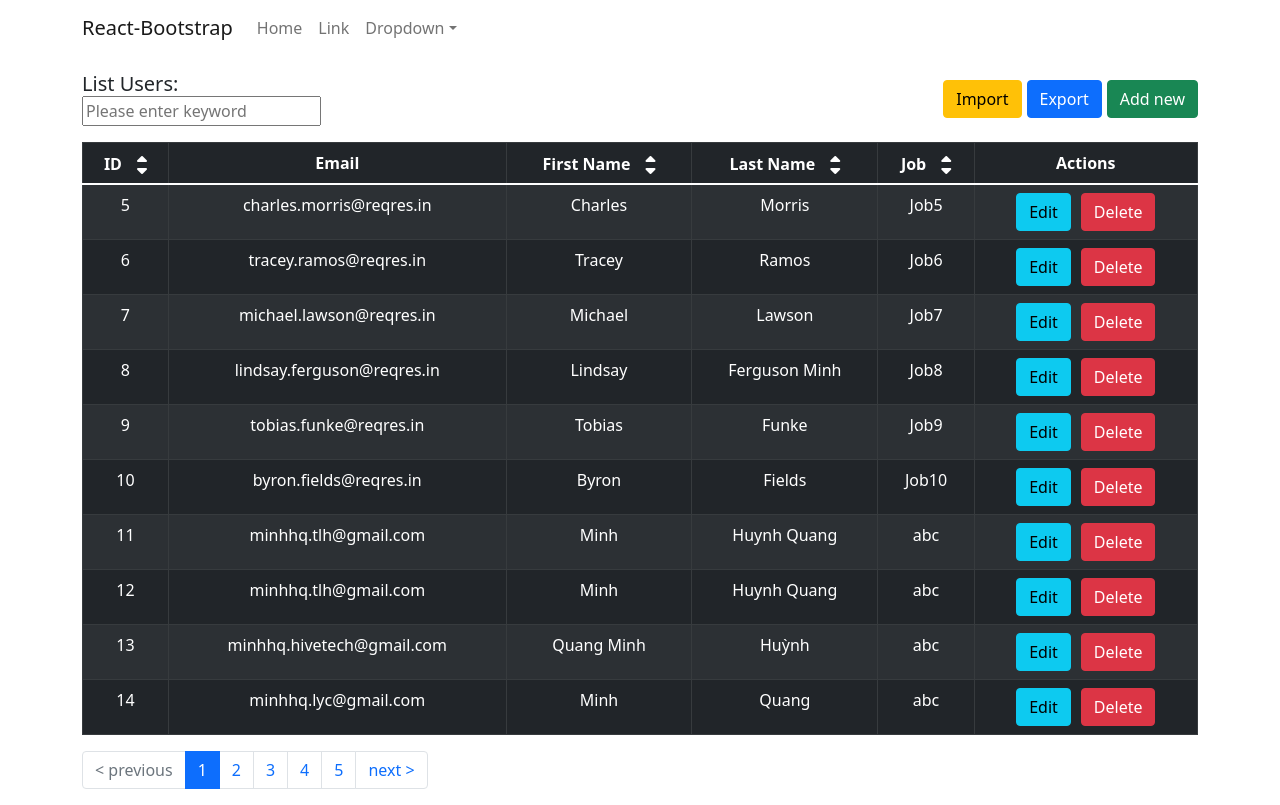
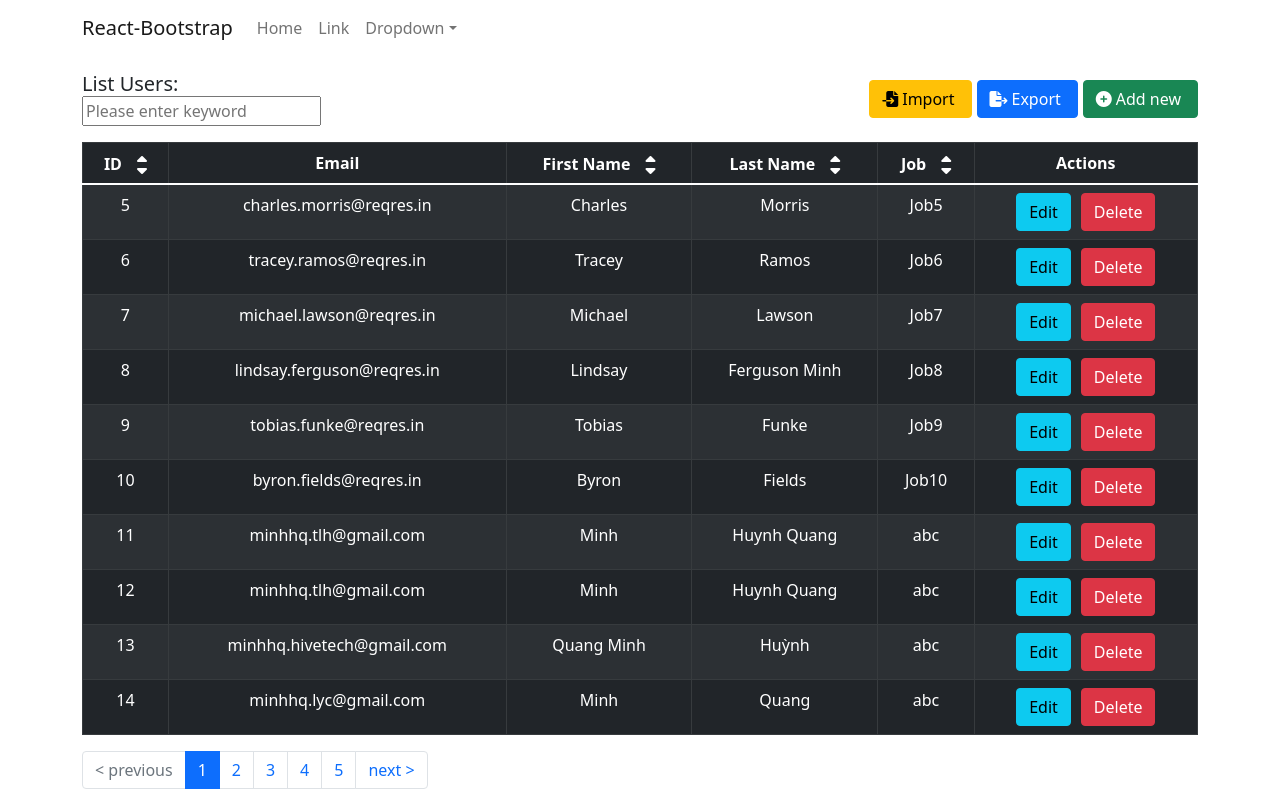
Before and after one commit to minhquang23/beginReact, a React (Create React App) app: page / in a window 1280 px wide. Built offline with nearby package versions, Linux system fonts and the light colour scheme; data requests are answered from the project's data file.

Commit message:
build html btn import export

```diff
--- a/package.json
+++ b/package.json
@@ -13,8 +13,10 @@
     "bootstrap": "^5.1.3",
     "json-server": "^0.17.3",
     "lodash": "4.17.21",
+    "papaparse": "5.3.2",
     "react": "^17.0.2",
     "react-bootstrap": "^2.2.2",
+    "react-csv": "2.2.2",
     "react-dom": "^17.0.2",
     "react-paginate": "8.1.2",
     "react-scripts": "4.0.3",
--- a/src/App.scss
+++ b/src/App.scss
@@ -57,3 +57,8 @@ code {
     }
   }
 }
+
+.btn-content {
+  margin-left: 4px;
+  margin-right: 4px;
+}
--- a/src/components/TableUsers.jsx
+++ b/src/components/TableUsers.jsx
@@ -3,6 +3,7 @@ import _, { debounce } from "lodash";
 import { fetchAllUsers, searchUsers } from "../services/UserServices";
 import { useEffect, useState } from "react";
 import { Table, Button } from "react-bootstrap";
+import { CSVLink, CSVDownload } from "react-csv";
 import ReactPaginate from "react-paginate";
 import AddNewModal from "./AddNewModal";
 import EditUserModal from "./EditUserModal";
@@ -112,14 +113,26 @@ const TableUsers = () => {
         </div>
         <div className="wrap-btn">
           <div className="import">
-            <button className="btn btn-warning">Import</button>
+            <label htmlFor="test" className="btn btn-warning">
+              <input type="file" id="test" hidden />
+              <i class="fa-solid fa-file-import"></i>
+              <span className="btn-content">Import</span>
+            </label>
           </div>
           <div className="export">
-            <button className="btn btn-primary">Export</button>
+            <CSVLink
+              className="btn btn-primary"
+              data={listUsers}
+              filename="list-users"
+            >
+              <i class="fa-solid fa-file-export"></i>
+              <span className="btn-content">Export</span>
+            </CSVLink>
           </div>
           <div className="add-new">
             <button className="btn btn-success" onClick={handleShowAddNew}>
-              Add new
+              <i class="fa-solid fa-circle-plus"></i>
+              <span className="btn-content">Add new</span>
             </button>
           </div>
         </div>
```
Also changed, not shown: 1 other file (tests, documents, lock files or other folders).
